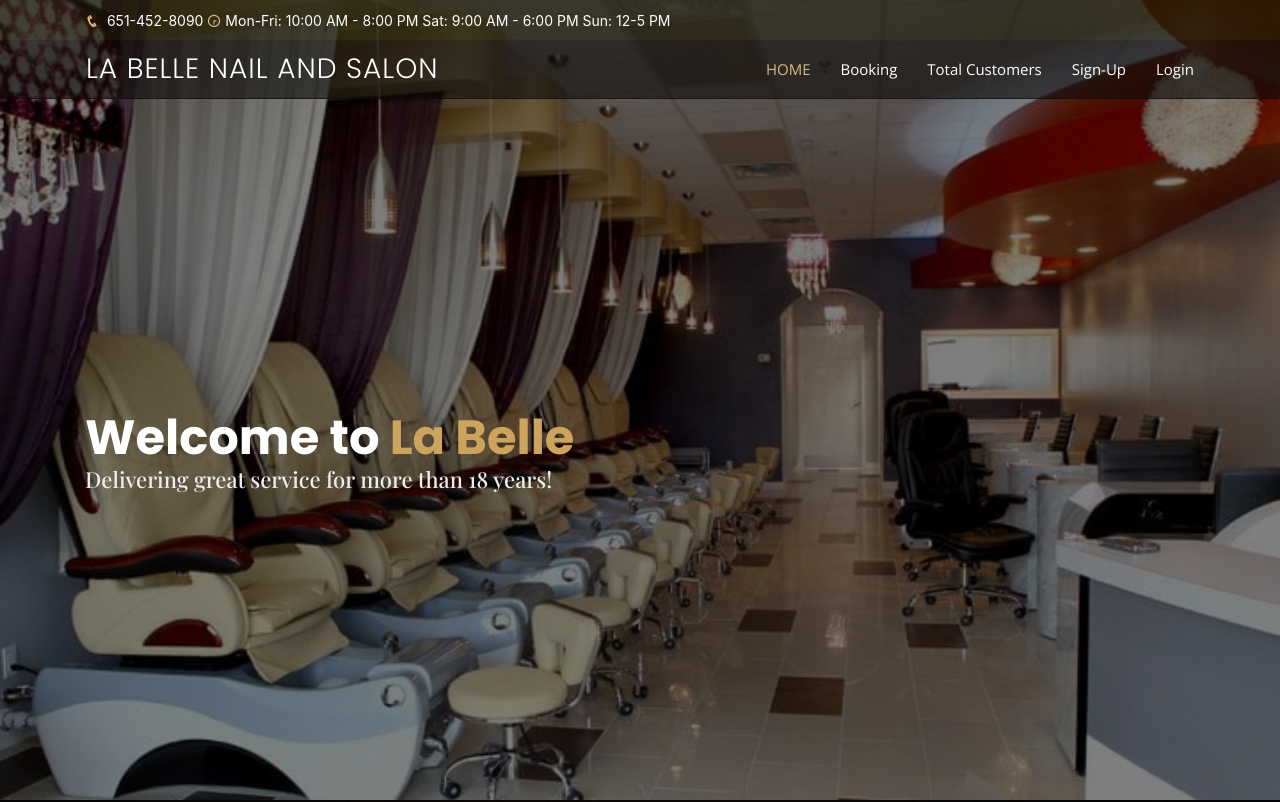
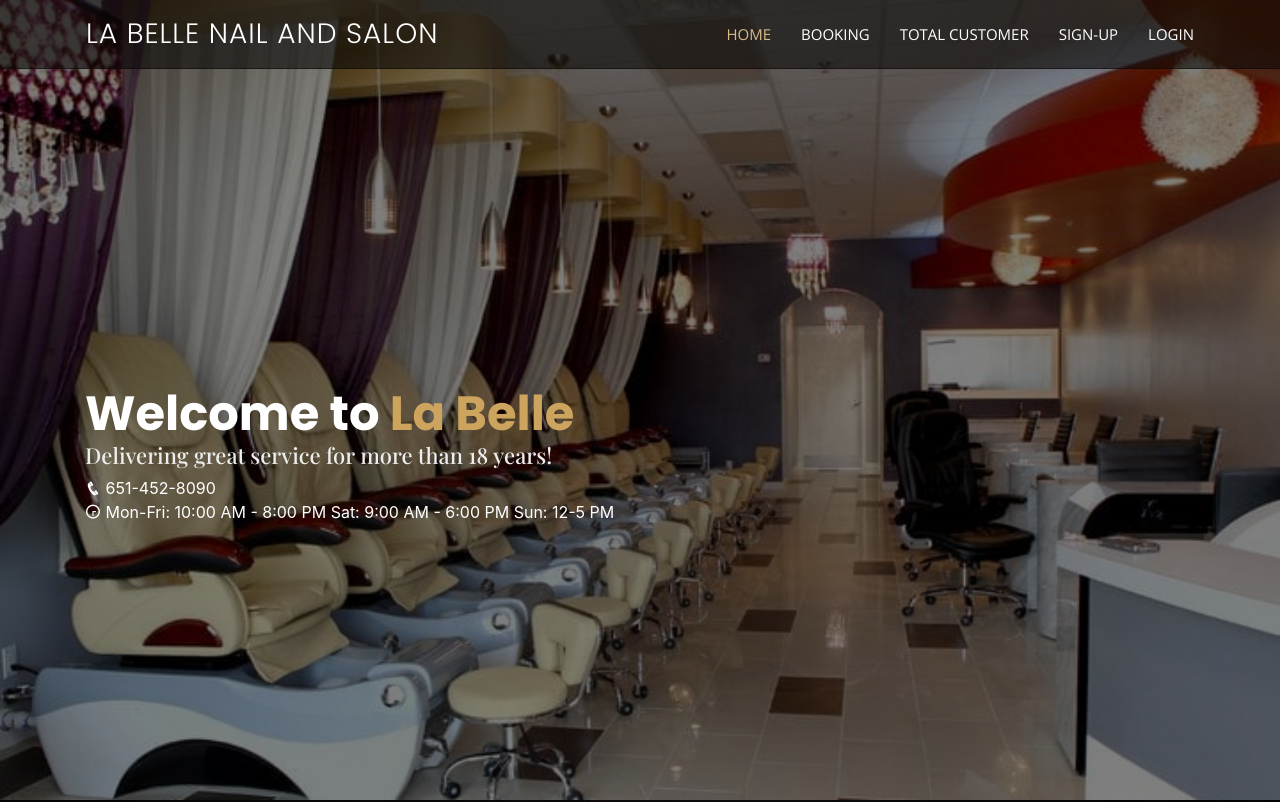
Before and after one commit to tmen427/Salon, a React (Create React App) app: page / in a window 1280 px wide. Shown: the top 802 px of the page. Built offline with nearby package versions, Linux system fonts and the light colour scheme; no server answers; a web font is replaced by a local one.

Commit message:
css updates

```diff
--- a/public/assets/css/style.css
+++ b/public/assets/css/style.css
@@ -122,6 +122,12 @@ h1, h2, h3, h4, h5, h6 {
   background: rgba(28, 28, 8, 0.6);
 }
 
+
+
+
+
+
+
 #topbar.topbar-scrolled {
   top: -40px;
 }
@@ -171,8 +177,8 @@ h1, h2, h3, h4, h5, h6 {
   border-bottom: 1px solid rgba(12, 11, 9, 0.6);
   transition: all 0.5s;
   z-index: 997;
-  padding: 15px 0;
-  top: 40px;
+  padding: 20px 0;
+
 }
 
 #header.header-scrolled {
--- a/src/client/Homepage.js
+++ b/src/client/Homepage.js
@@ -31,6 +31,13 @@ return (
         <div class="col-lg-8">
           <h1>Welcome to <span>La Belle </span></h1>
           <h2>Delivering great service for more than 18 years!</h2>
+
+          <div class="contact-info mr-auto">
+        <i class="icofont-phone"></i> 651-452-8090   <br></br>
+        <span class="contact-info mr-auto"><i class="icofont-clock-time icofont-rotate-180"></i> Mon-Fri: 10:00 AM - 8:00 PM Sat: 9:00 AM - 6:00 PM Sun: 12-5 PM</span>
+      </div>
+
+
 
 
         </div>
--- a/src/client/NavBar.js
+++ b/src/client/NavBar.js
@@ -179,15 +179,7 @@ return (
 
 <div>
 
-<div id="topbar" class="d-flex align-items-center fixed-top">
-    <div class="container d-flex">
-      <div class="contact-info mr-auto">
-        <i class="icofont-phone"></i> 651-452-8090
-        <span class="contact-info mr-auto"><i class="icofont-clock-time icofont-rotate-180"></i> Mon-Fri: 10:00 AM - 8:00 PM Sat: 9:00 AM - 6:00 PM Sun: 12-5 PM</span>
-      </div>
 
-    </div>
-  </div>
 
 
   <header id="header" class="fixed-top">
@@ -198,11 +190,11 @@ return (
       <nav class="nav-menu d-none d-lg-block">
         <ul>
           <li class="active"><a href="/">HOME</a></li>
-          <li><a href="/MakeAppointment">Booking</a></li>
-          <li><a href="/All">Total Customers</a></li>
-          {users ? null:  <li><a href="/SignUp">Sign-Up</a></li> }
+          <li><a href="/MakeAppointment">BOOKING</a></li>
+          <li><a href="/All">TOTAL CUSTOMER</a></li>
+          {users ? null:  <li><a href="/SignUp">SIGN-UP</a></li> }
           {users ?  <li><a href="/SignOut">{users} SIGNOUT</a></li> :
-           <li><a href="/Login">{users} Login</a></li>}
+           <li><a href="/Login">{users} LOGIN</a></li>}
 
 
 
```
